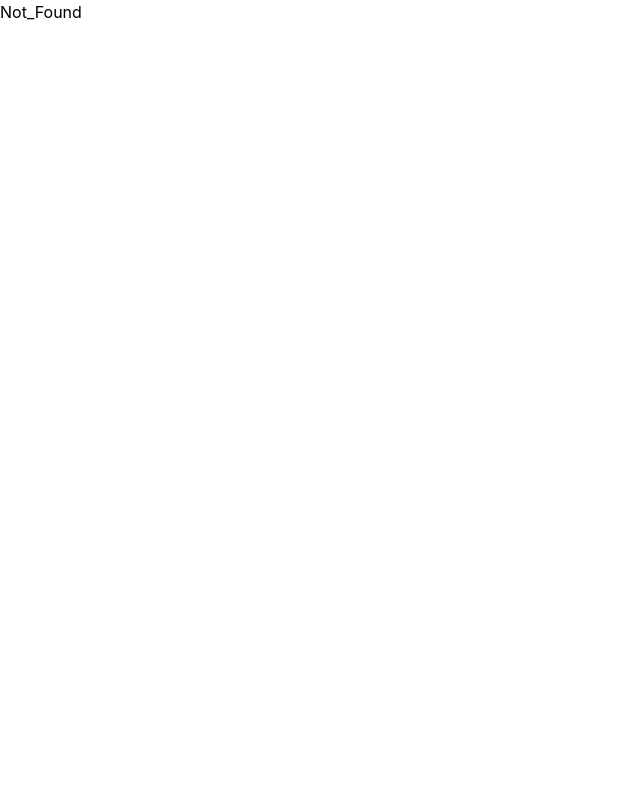
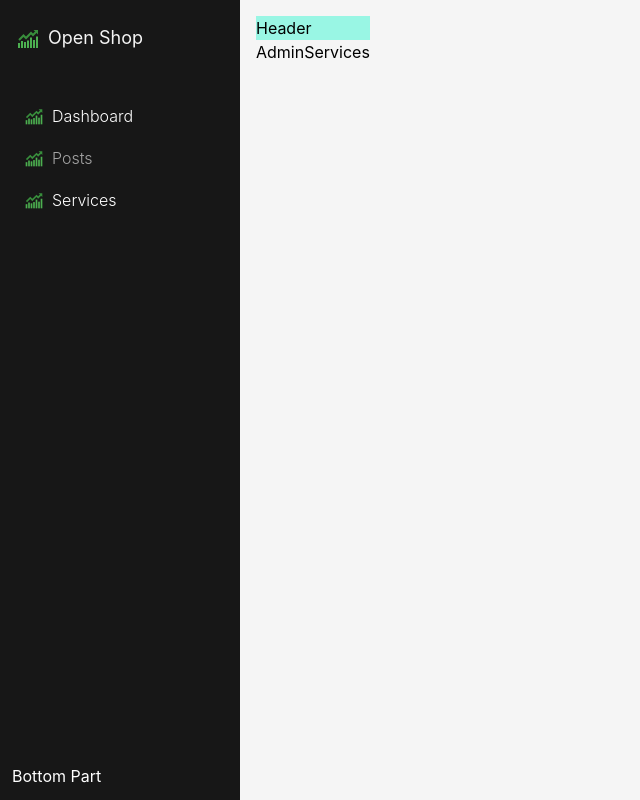
Before and after one commit to AhmadAlTarsha/MERAKI_Academy_Project_5_Ahmad, a React (Create React App) app in the folder front-end/: page /admin/services in a window 1280 px wide. Shown: the whole page, without its empty margins (0-640 px from the left). Built offline with nearby package versions, Linux system fonts and the light colour scheme; the HTML template or start-up script is replaced by a standard one.

Commit message:
Sidebar changes

```diff
--- a/front-end/src/components/SideBar/SideBar.js
+++ b/front-end/src/components/SideBar/SideBar.js
@@ -1,6 +1,24 @@
 import React from "react";
 import { FcBullish } from "react-icons/fc";
 import { NavLink } from "react-router-dom";
+
+// const items = [
+//   {
+//     path: "",
+//     icon: <FcBullish />,
+//     name: "Dashboard",
+//   },
+//   {
+//     path: "posts",
+//     icon: <FcBullish />,
+//     name: "Posts",
+//   },
+//   {
+//     path: "services",
+//     icon: <FcBullish />,
+//     name: "Services",
+//   },
+// ];
 
 const SideBar = () => {
   return (
@@ -11,40 +29,69 @@ const SideBar = () => {
       </div>
       <div className="flex-1 py-8 flex flex-col gap-0.5">
 
+        {/* {items.map((item) => {
+          return (
+            <NavLink
+              to={item.path}
+              className={({ isActive, isPending }) =>
+                isPending
+                  ? "flex items-center gap-2 font-light px-3 py-2 hover:bg-neutral-700 hover:no-underline active:bg-neutral-600 rounded-sm text-base"
+                  : isActive
+                  ? "text-white flex items-center gap-2 font-light px-3 py-2 hover:bg-neutral-700 hover:no-underline active:bg-neutral-600 rounded-sm text-base"
+                  : "text-neutral-400 flex items-center gap-2 font-light px-3 py-2 hover:bg-neutral-700 hover:no-underline active:bg-neutral-600 rounded-sm text-base"
+              }
+            >
+              <span className="text-xl">{item.icon}</span>
+              {item.name}
+            </NavLink>
+          );
+        })} */}
+
         <NavLink
-
           to={""}
-          className={
-            "flex items-center gap-2 font-light px-3 py-2 hover:bg-neutral-700 hover:no-underline active:bg-neutral-600 rounded-sm text-base"
+          className={({ isActive, isPending }) =>
+            isPending
+              ? "flex items-center gap-2 font-light px-3 py-2 hover:bg-neutral-700 hover:no-underline active:bg-neutral-600 rounded-sm text-base"
+              : isActive
+              ? "text-white flex items-center gap-2 font-light px-3 py-2 hover:bg-neutral-700 hover:no-underline active:bg-neutral-600 rounded-sm text-base"
+              : "text-neutral-400 flex items-center gap-2 font-light px-3 py-2 hover:bg-neutral-700 hover:no-underline active:bg-neutral-600 rounded-sm text-base"
           }
         >
           <span className="text-xl">
             <FcBullish />
-          </span>{" "}
+          </span>
           Dashboard
         </NavLink>
 
         <NavLink
-          to={""}
-          className={
-            "flex items-center gap-2 font-light px-3 py-2 hover:bg-neutral-700 hover:no-underline active:bg-neutral-600 rounded-sm text-base"
+          to={"posts"}
+          className={({ isActive, isPending }) =>
+            isPending
+              ? "flex items-center gap-2 font-light px-3 py-2 hover:bg-neutral-700 hover:no-underline active:bg-neutral-600 rounded-sm text-base"
+              : isActive
+              ? "text-white flex items-center gap-2 font-light px-3 py-2 hover:bg-neutral-700 hover:no-underline active:bg-neutral-600 rounded-sm text-base"
+              : "text-neutral-400 flex items-center gap-2 font-light px-3 py-2 hover:bg-neutral-700 hover:no-underline active:bg-neutral-600 rounded-sm text-base"
           }
         >
           <span className="text-xl">
             <FcBullish />
-          </span>{" "}
+          </span>
           Posts
         </NavLink>
 
         <NavLink
-          to={""}
-          className={
-            "flex items-center gap-2 font-light px-3 py-2 hover:bg-neutral-700 hover:no-underline active:bg-neutral-600 rounded-sm text-base"
+          to={"services"}
+          className={({ isActive, isPending }) =>
+            isPending
+              ? "flex items-center gap-2 font-light px-3 py-2 hover:bg-neutral-700 hover:no-underline active:bg-neutral-600 rounded-sm text-base"
+              : isActive
+              ? "text-white flex items-center gap-2 font-light px-3 py-2 hover:bg-neutral-700 hover:no-underline active:bg-neutral-600 rounded-sm text-base"
+              : "text-neutral-400 flex items-center gap-2 font-light px-3 py-2 hover:bg-neutral-700 hover:no-underline active:bg-neutral-600 rounded-sm text-base"
           }
         >
           <span className="text-xl">
             <FcBullish />
-          </span>{" "}
+          </span>
           Services
         </NavLink>
 
--- /dev/null
+++ b/front-end/src/pages/Admin/Posts/Posts.js
@@ -0,0 +1,9 @@
+import React from 'react'
+
+const AdminPosts = () => {
+  return (
+    <div>AdminPosts</div>
+  )
+}
+
+export default AdminPosts
--- /dev/null
+++ b/front-end/src/pages/Admin/Services/Services.js
@@ -0,0 +1,9 @@
+import React from 'react'
+
+const AdminServices = () => {
+  return (
+    <div>AdminServices</div>
+  )
+}
+
+export default AdminServices
```
Also changed, not shown: front-end/src/Routers/index.js (+10 -0 lines).
